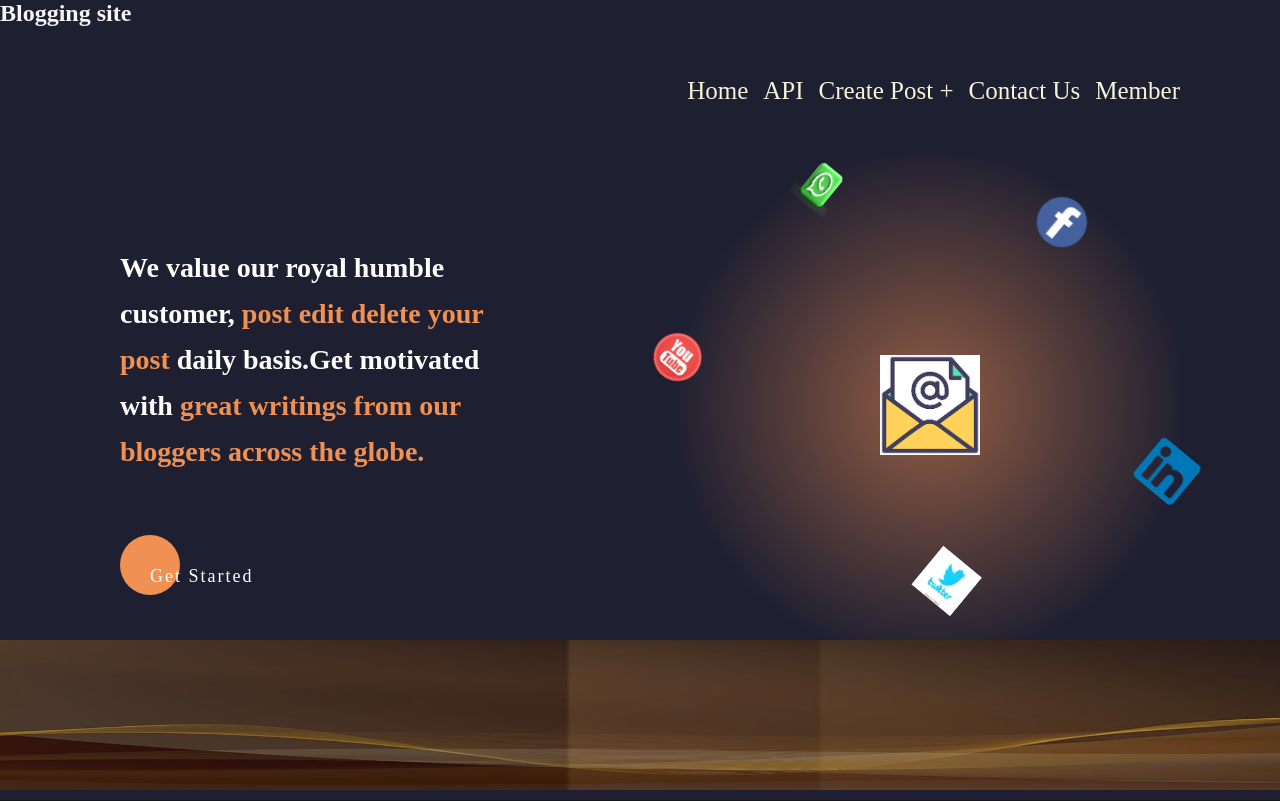
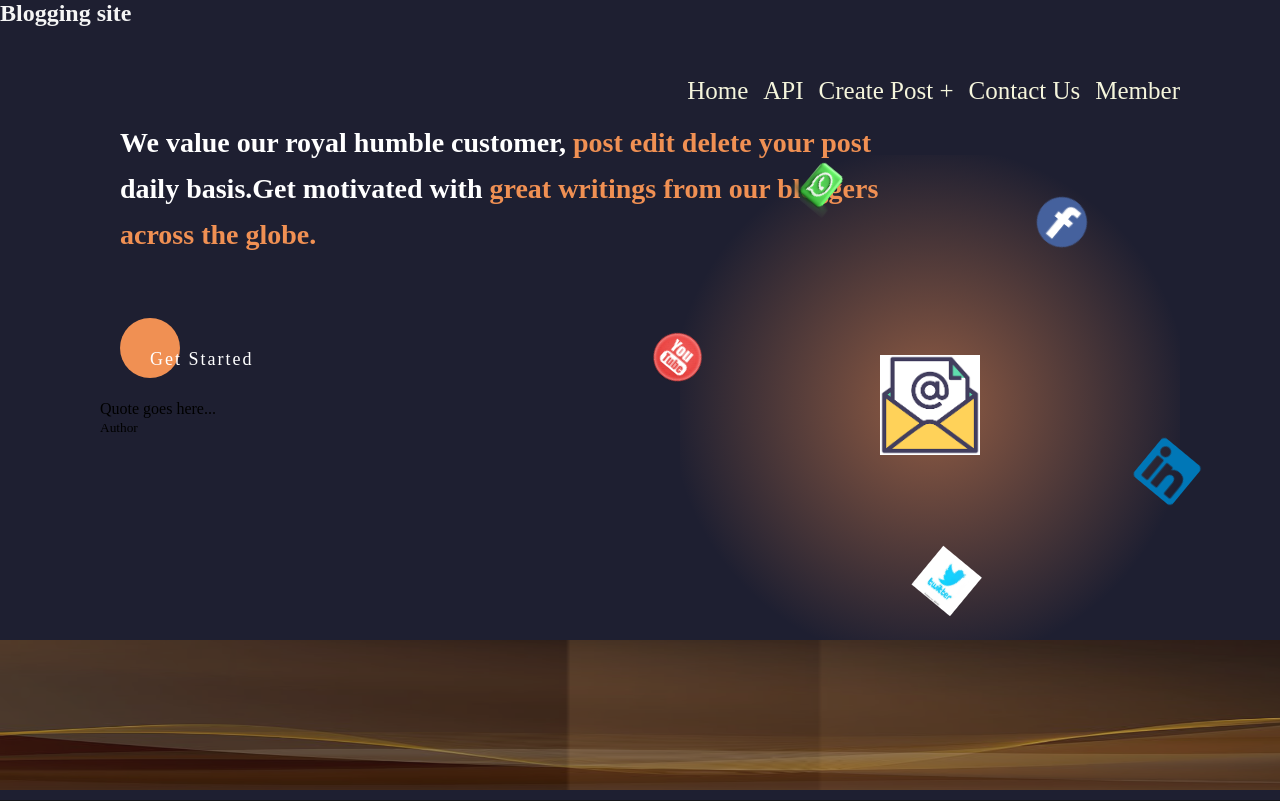
Before and after one commit to Kingsly62/Blogging-Flask, a Flask app: page / in a window 1280 px wide. Shown: the top 801 px of the page. Run offline with Flask 2, Linux system fonts and the light colour scheme; some libraries are stand-ins or nearby versions.

Commit message:
set another div in the home file for displaying the api quotes

```diff
--- a/static/CSS/home.css
+++ b/static/CSS/home.css
@@ -196,6 +196,12 @@ ul ul li a:hover{
 
 }
 
+.text h3{
+    top: 15%;
+    position: absolute;
+
+}
+
 .img{
     position: relative;
     width: 500px;
@@ -354,3 +360,9 @@ footer input[type=submit]:hover{
         padding: 10px;
     }
 }
+
+
+.container{
+    top: 50%;
+    position: absolute;
+}
--- a/templates/home.html
+++ b/templates/home.html
@@ -35,10 +35,18 @@
       <div class="content">
         <div class="text">
           <h3 class="par">
-            We value our royal humble customer,<span> post edit delete your post </span>
-            daily basis.Get motivated with <span/>great writings from our bloggers <span>across the globe.<br>
+            We value our royal humble customer,<span> post edit delete your post<br> </span>
+            daily basis.Get motivated with <span/>great writings from our bloggers <span><br>across the globe.<br>
                 <a href="{{url_for('blog')}}" class="btn">Get Started</a>
             </h2>
+        </div>
+        <div class="container">
+          <div class="quote-box">
+            <p id="quote">
+              Quote goes here...
+            </p>
+            <small id="author">Author</small>
+          </div>
         </div>
         <div class="img">
             <div class="social-icons">
```
